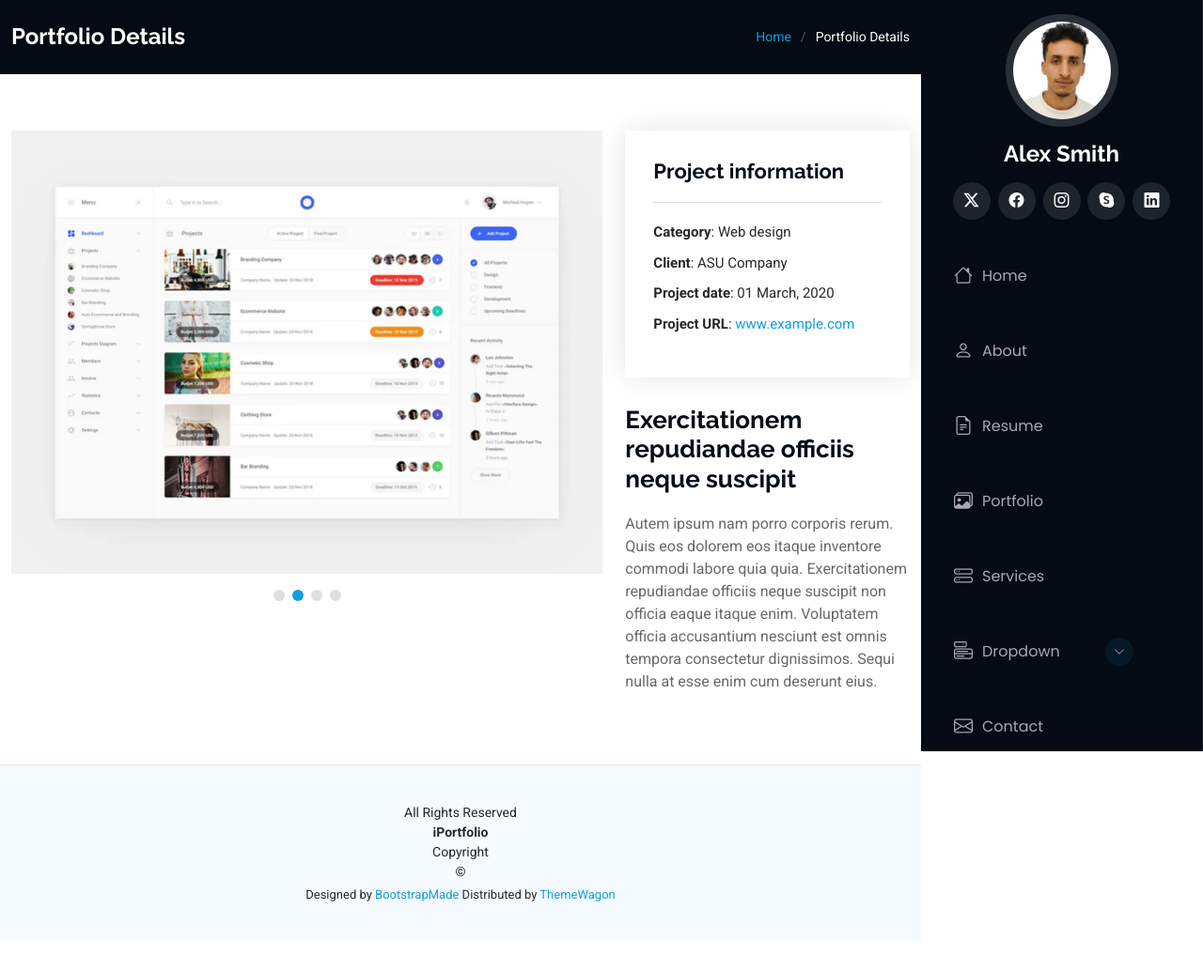
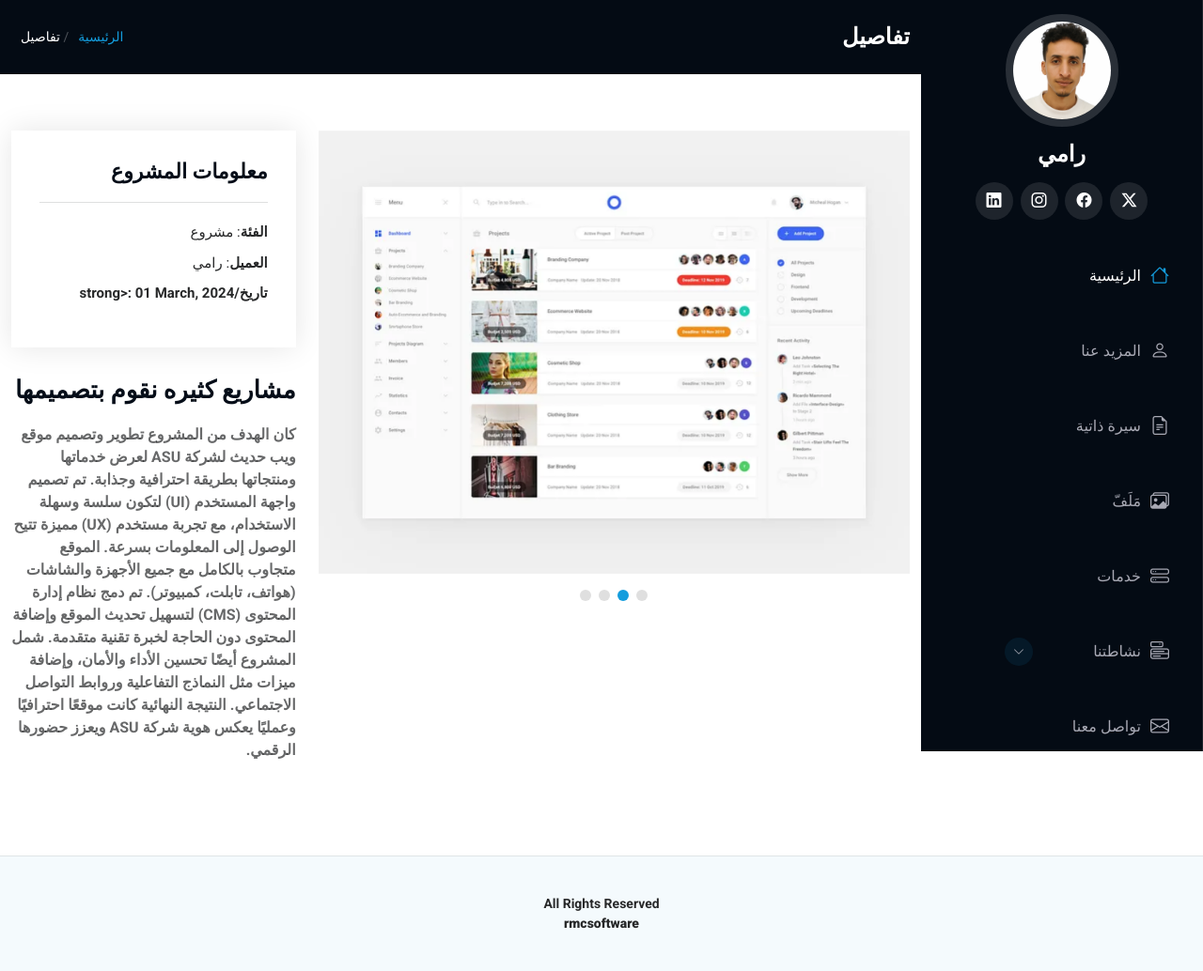
Before and after one commit to rmc-hack/rmcsoftware, a plain HTML site: page portfolio-details.html in a window 1280 px wide. Shown: the whole page at 94% size. Before the commit the page ends 1002 px from the top, so only its background shows below. Drawn offline with Linux system fonts and the light colour scheme.

Commit message:
portfolio-details.html

```diff
--- a/portfolio-details.html
+++ b/portfolio-details.html
@@ -1,89 +1,56 @@
 <!DOCTYPE html>
-<html lang="en">
+<html lang="ar" dir="rtl">
 
 <head>
   <meta charset="utf-8">
-  <meta content="width=device-width, initial-scale=1.0" name="viewport">
-  <title>Portfolio Details - iPortfolio Bootstrap Template</title>
+  <meta name="viewport" content="width=device-width, initial-scale=1.0">
+  <title>برمجيات rmc / RMC Software</title>
   <meta content="" name="description">
   <meta content="" name="keywords">
-
-  <!-- Favicons -->
   <link href="assets/img/favicon.png" rel="icon">
   <link href="assets/img/apple-touch-icon.png" rel="apple-touch-icon">
-
-  <!-- Fonts -->
   <link href="https://fonts.googleapis.com" rel="preconnect">
   <link href="https://fonts.gstatic.com" rel="preconnect" crossorigin>
   <link href="https://fonts.googleapis.com/css2?family=Roboto:ital,wght@0,100;0,300;0,400;0,500;0,700;0,900;1,100;1,300;1,400;1,500;1,700;1,900&family=Poppins:ital,wght@0,100;0,200;0,300;0,400;0,500;0,600;0,700;0,800;0,900;1,100;1,200;1,300;1,400;1,500;1,600;1,700;1,800;1,900&family=Raleway:ital,wght@0,100;0,200;0,300;0,400;0,500;0,600;0,700;0,800;0,900;1,100;1,200;1,300;1,400;1,500;1,600;1,700;1,800;1,900&display=swap" rel="stylesheet">
-
-  <!-- Vendor CSS Files -->
   <link href="assets/vendor/bootstrap/css/bootstrap.min.css" rel="stylesheet">
   <link href="assets/vendor/bootstrap-icons/bootstrap-icons.css" rel="stylesheet">
   <link href="assets/vendor/aos/aos.css" rel="stylesheet">
   <link href="assets/vendor/glightbox/css/glightbox.min.css" rel="stylesheet">
   <link href="assets/vendor/swiper/swiper-bundle.min.css" rel="stylesheet">
-
-  <!-- Main CSS File -->
   <link href="assets/css/main.css" rel="stylesheet">
-
-  <!-- =======================================================
-  * Template Name: iPortfolio
-  * Template URL: https://bootstrapmade.com/iportfolio-bootstrap-portfolio-websites-template/
-  * Updated: Jun 29 2024 with Bootstrap v5.3.3
-  * Author: BootstrapMade.com
-  * License: https://bootstrapmade.com/license/
-  ======================================================== -->
 </head>
-
 <body class="portfolio-details-page">
-
   <header id="header" class="header dark-background d-flex flex-column">
     <i class="header-toggle d-xl-none bi bi-list"></i>
-
     <div class="profile-img">
       <img src="assets/img/my-profile-img.jpg" alt="" class="img-fluid rounded-circle">
     </div>
-
     <a href="index.html" class="logo d-flex align-items-center justify-content-center">
-      <!-- Uncomment the line below if you also wish to use an image logo -->
-      <!-- <img src="assets/img/logo.png" alt=""> -->
-      <h1 class="sitename">Alex Smith</h1>
+      <h1 class="sitename">رامي</h1>
     </a>
-
-    <div class="social-links text-center">
-      <a href="#" class="twitter"><i class="bi bi-twitter-x"></i></a>
-      <a href="#" class="facebook"><i class="bi bi-facebook"></i></a>
-      <a href="#" class="instagram"><i class="bi bi-instagram"></i></a>
-      <a href="#" class="google-plus"><i class="bi bi-skype"></i></a>
-      <a href="#" class="linkedin"><i class="bi bi-linkedin"></i></a>
+ <div class="social-links text-center">
+      <a href="https://x.com/ramicom732?t=Az5bujb5FcN42nfv2Gy1xQ&s=09" class="twitter"><i class="bi bi-twitter-x"></i></a>
+      <a href="https://www.facebook.com/rmccome?mibextid=ZbWKwL" class="facebook"><i class="bi bi-facebook"></i></a>
+      <a href="https://www.instagram.com/rmc_code/profilecard/?igsh=NWJlazh6bWpza2Z1" class="instagram"><i class="bi bi-instagram"></i></a>
+      <a href="https://www.linkedin.com/authwall?trk=bf&trkInfo=AQG5COHxtyQk6gAAAZlCk86Yd35NZR_7rCZ4Y5Dh_1F19Mr-kX1Juy8148DE9opRyrIlcsqjd8K59A47RmNNgDGrhh4gCp8WGKCyemF7SLNOdnBvtYQoMwyI0sNK11sE3c88izQ=&original_referer=&sessionRedirect=https%3A%2F%2Fwww.linkedin.com%2Fin%2Frami-moshtaq-144154237%3Futm_source%3Dshare%26utm_campaign%3Dshare_via%26utm_content%3Dprofile%26utm_medium%3Dandroid_app" class="linkedin"><i class="bi bi-linkedin"></i></a>
     </div>
-
     <nav id="navmenu" class="navmenu">
       <ul>
-        <li><a href="#hero"><i class="bi bi-house navicon"></i>Home</a></li>
-        <li><a href="#about"><i class="bi bi-person navicon"></i> About</a></li>
-        <li><a href="#resume"><i class="bi bi-file-earmark-text navicon"></i> Resume</a></li>
-        <li><a href="#portfolio"><i class="bi bi-images navicon"></i> Portfolio</a></li>
-        <li><a href="#services"><i class="bi bi-hdd-stack navicon"></i> Services</a></li>
-        <li class="dropdown"><a href="#"><i class="bi bi-menu-button navicon"></i> <span>Dropdown</span> <i class="bi bi-chevron-down toggle-dropdown"></i></a>
+        <li><a href="#hero" class="active"><i class="bi bi-house navicon"></i>الرئيسية</a></li>
+        <li><a href="#about"><i class="bi bi-person navicon"></i> المزيد عنا</a></li>
+        <li><a href="#resume"><i class="bi bi-file-earmark-text navicon"></i> سيرة ذاتية</a></li>
+        <li><a href="#portfolio"><i class="bi bi-images navicon"></i> مَلَفّ</a></li>
+        <li><a href="#services"><i class="bi bi-hdd-stack navicon"></i> خدمات</a></li>
+        <li class="dropdown"><a href="#"><i class="bi bi-menu-button navicon"></i> <span>نشاطتنا</span> <i class="bi bi-chevron-down toggle-dropdown"></i></a>
           <ul>
-            <li><a href="#">Dropdown 1</a></li>
-            <li class="dropdown"><a href="#"><span>Deep Dropdown</span> <i class="bi bi-chevron-down toggle-dropdown"></i></a>
-              <ul>
-                <li><a href="#">Deep Dropdown 1</a></li>
-                <li><a href="#">Deep Dropdown 2</a></li>
-                <li><a href="#">Deep Dropdown 3</a></li>
-                <li><a href="#">Deep Dropdown 4</a></li>
-                <li><a href="#">Deep Dropdown 5</a></li>
-              </ul>
-            </li>
-            <li><a href="#">Dropdown 2</a></li>
-            <li><a href="#">Dropdown 3</a></li>
-            <li><a href="#">Dropdown 4</a></li>
+                <li><a href="#">هندسه وتصميم مواقع ويب </a></li>
+                <li><a href="#">تصميم وبرمجه تطبيقات ويب</a></li>
+                <li><a href="#">تصميم وبرمجه تطبيقات اندرويد</a></li>
+                <li><a href="#">مستودعات github</a></li>
+                <li><a href="#">تصميم انضمه وشبكات الكبميوتر </a></li>
+                <li><a href="#" > برمجه وتركيب انضمه الحماية  </a></li>
           </ul>
-        </li>
-        <li><a href="#contact"><i class="bi bi-envelope navicon"></i> Contact</a></li>
+        <li><a href="#contact"><i class="bi bi-envelope navicon"></i> تواصل معنا</a></li>
       </ul>
     </nav>
 
@@ -94,11 +61,11 @@
     <!-- Page Title -->
     <div class="page-title dark-background">
       <div class="container d-lg-flex justify-content-between align-items-center">
-        <h1 class="mb-2 mb-lg-0">Portfolio Details</h1>
+        <h1 class="mb-2 mb-lg-0">تفاصيل </h1>
         <nav class="breadcrumbs">
           <ol>
-            <li><a href="index.html">Home</a></li>
-            <li class="current">Portfolio Details</li>
+            <li><a href="index.html">الرئيسية</a></li>
+            <li class="current"> تفاصيل</li>
           </ol>
         </nav>
       </div>
@@ -155,19 +122,27 @@
 
           <div class="col-lg-4">
             <div class="portfolio-info" data-aos="fade-up" data-aos-delay="200">
-              <h3>Project information</h3>
+              <h3>معلومات المشروع</h3>
               <ul>
-                <li><strong>Category</strong>: Web design</li>
-                <li><strong>Client</strong>: ASU Company</li>
-                <li><strong>Project date</strong>: 01 March, 2020</li>
-                <li><strong>Project URL</strong>: <a href="#">www.example.com</a></li>
+                <li><strong>الفئة</strong>: مشروع  </li>
+                <li><strong>العميل</strong>: رامي</li>
+                <li><strong>تاريخ/strong>: 01 March, 2024</li>
               </ul>
             </div>
             <div class="portfolio-description" data-aos="fade-up" data-aos-delay="300">
-              <h2>Exercitationem repudiandae officiis neque suscipit</h2>
+              <h2>مشاريع كثيره نقوم بتصميمها </h2>
               <p>
-                Autem ipsum nam porro corporis rerum. Quis eos dolorem eos itaque inventore commodi labore quia quia. Exercitationem repudiandae officiis neque suscipit non officia eaque itaque enim. Voluptatem officia accusantium nesciunt est omnis tempora consectetur dignissimos. Sequi nulla at esse enim cum deserunt eius.
-              </p>
+كان الهدف من المشروع تطوير وتصميم موقع ويب حديث لشركة ASU لعرض خدماتها ومنتجاتها بطريقة احترافية وجذابة.
+
+تم تصميم واجهة المستخدم (UI) لتكون سلسة وسهلة الاستخدام، مع تجربة مستخدم (UX) مميزة تتيح الوصول إلى المعلومات بسرعة.
+
+الموقع متجاوب بالكامل مع جميع الأجهزة والشاشات (هواتف، تابلت، كمبيوتر).
+
+تم دمج نظام إدارة المحتوى (CMS) لتسهيل تحديث الموقع وإضافة المحتوى دون الحاجة لخبرة تقنية متقدمة.
+
+شمل المشروع أيضًا تحسين الأداء والأمان، وإضافة ميزات مثل النماذج التفاعلية وروابط التواصل الاجتماعي.
+
+النتيجة النهائية كانت موقعًا احترافيًا وعمليًا يعكس هوية شركة ASU ويعزز حضورها الرقمي.              </p>
             </div>
           </div>
 
@@ -183,14 +158,7 @@
 
     <div class="container">
       <div class="copyright text-center ">
-        <p>© <span>Copyright</span> <strong class="px-1 sitename">iPortfolio</strong> <span>All Rights Reserved</span></p>
-      </div>
-      <div class="credits">
-        <!-- All the links in the footer should remain intact. -->
-        <!-- You can delete the links only if you've purchased the pro version. -->
-        <!-- Licensing information: https://bootstrapmade.com/license/ -->
-        <!-- Purchase the pro version with working PHP/AJAX contact form: [buy-url] -->
-        Designed by <a href="https://bootstrapmade.com/">BootstrapMade</a> Distributed by <a href="https://themewagon.com">ThemeWagon</a>
+        <p><strong class="px-1 sitename">rmcsoftware </strong> <span>All Rights Reserved</span></p>
       </div>
     </div>
 
```
